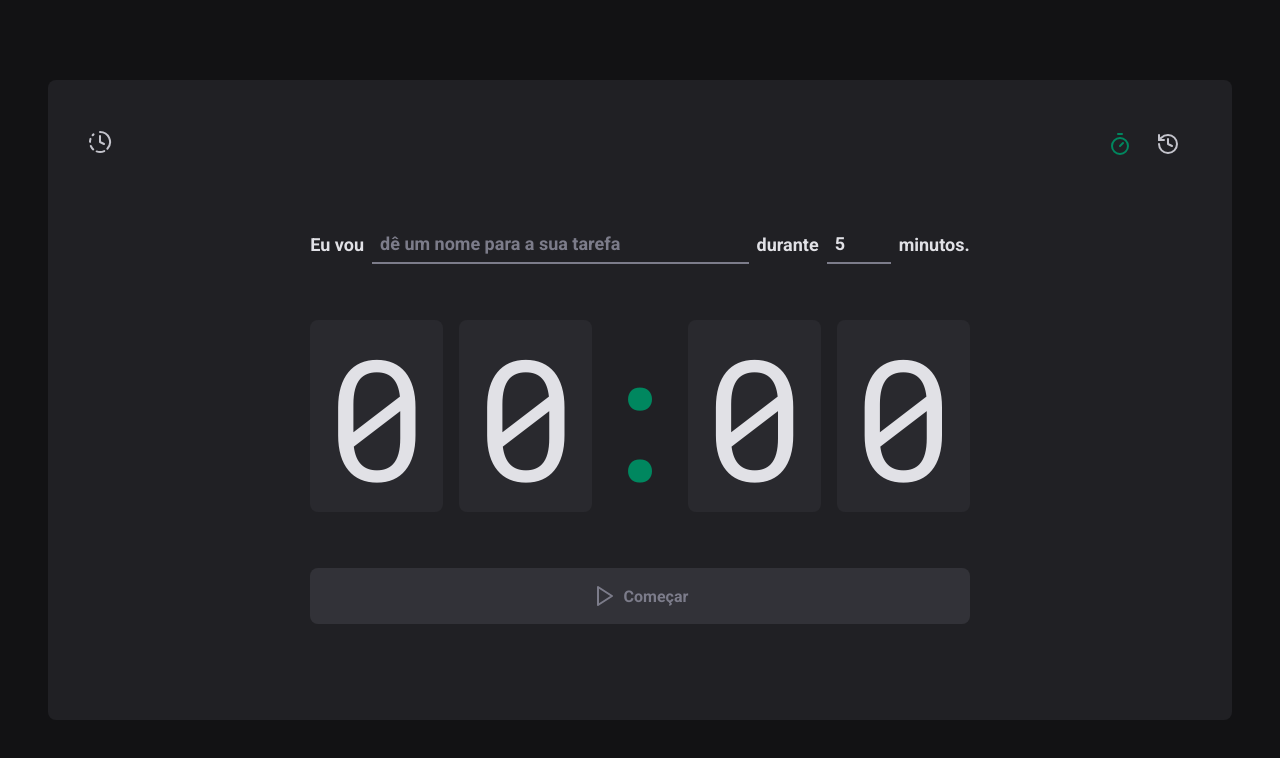
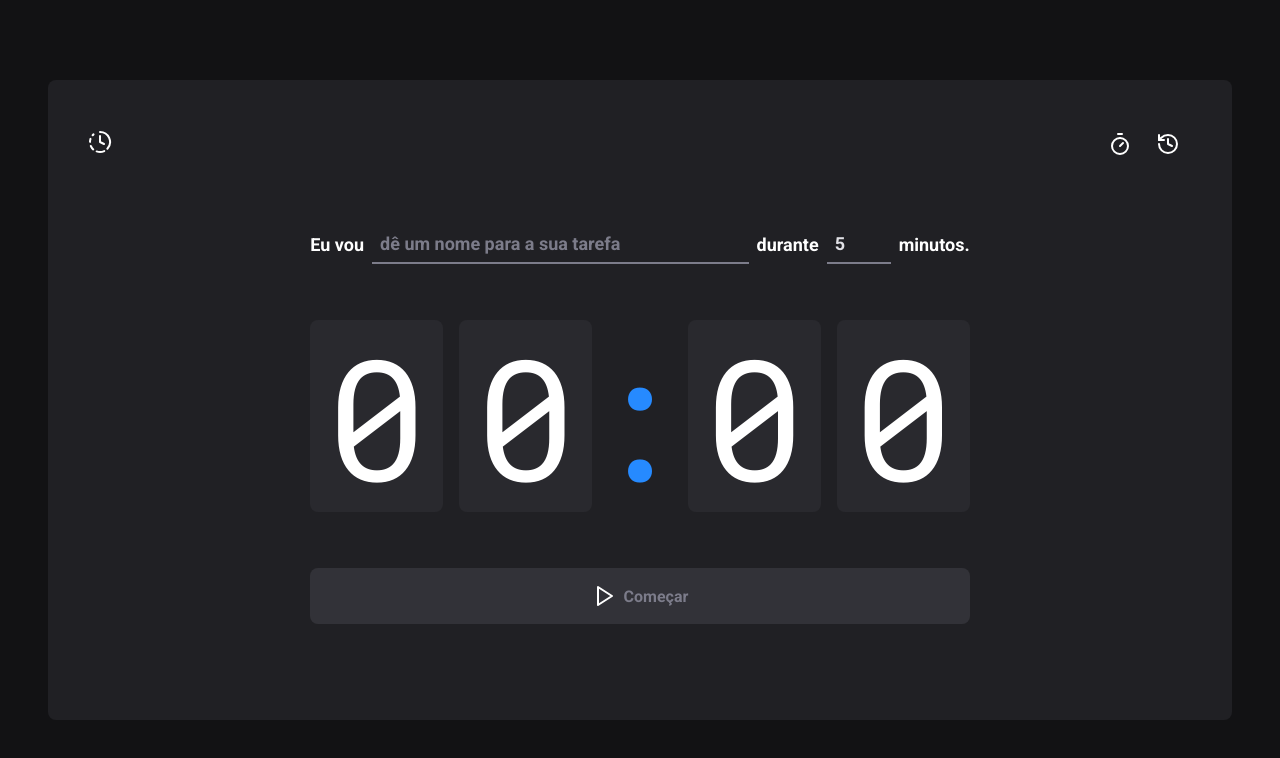
Before and after one commit to lucascarozza/timer, a React (Vite) app: page / in a window 1280 px wide. Shown: the top 758 px of the page. Built offline with nearby package versions, Linux system fonts and the light colour scheme.

Commit message:
Minor design changes

```diff
--- a/src/components/Header/styles.ts
+++ b/src/components/Header/styles.ts
@@ -18,7 +18,7 @@ export const NavigationItem = styled.li`
   border-bottom: 3px solid transparent;
 
   &:hover {
-    border-bottom: 3px solid ${(props) => props.theme["green-500"]};
+    border-bottom: 3px solid ${(props) => props.theme["blue-500"]};
   }
 
   a {
@@ -29,7 +29,7 @@ export const NavigationItem = styled.li`
     height: 100%;
 
     &.active {
-    color: ${(props) => props.theme["green-500"]};
+    color: ${(props) => props.theme["blue-500"]};
   }
   }
 `;
--- a/src/pages/Home/components/Countdown/styles.ts
+++ b/src/pages/Home/components/Countdown/styles.ts
@@ -25,5 +25,5 @@ export const Colon = styled.div`
   padding-right: 0.8rem;
   overflow: hidden;
 
-  color: ${(props) => props.theme["green-500"]};
+  color: ${(props) => props.theme["blue-500"]};
 `;
--- a/src/pages/Home/components/NewCycleForm/styles.ts
+++ b/src/pages/Home/components/NewCycleForm/styles.ts
@@ -29,7 +29,7 @@ const baseInput = styled.input`
 
   &:not(:disabled):focus {
     box-shadow: none;
-    border-bottom: 2px solid ${(props) => props.theme["green-500"]};
+    border-bottom: 2px solid ${(props) => props.theme["blue-500"]};
   }
 
   &:disabled {
--- a/src/pages/Home/styles.ts
+++ b/src/pages/Home/styles.ts
@@ -43,7 +43,7 @@ export const baseCountdownButton = styled.button`
 `;
 
 export const StartCountdownButton = styled(baseCountdownButton)`
-  background: ${(props) => props.theme["green-500"]};
+  background: ${(props) => props.theme["blue-500"]};
 
   color: ${(props) => props.theme["gray-100"]};
   font-weight: bold;
@@ -55,7 +55,7 @@ export const StartCountdownButton = styled(baseCountdownButton)`
   }
 
   &:not(:disabled):hover {
-    background: ${(props) => props.theme["green-700"]};
+    background: ${(props) => props.theme["blue-700"]};
   }
 `;
 
--- a/src/styles/global.ts
+++ b/src/styles/global.ts
@@ -5,11 +5,12 @@ export const GlobalStyle = createGlobalStyle`
     box-sizing: border-box;
     margin: 0;
     padding: 0;
+    color: ${(props) => props.theme.white}
   }
 
   :focus {
     outline: 0;
-    box-shadow: 0 0 0 2px ${(props) => props.theme["green-500"]};
+    box-shadow: 0 0 0 2px ${(props) => props.theme["blue-500"]};
   }
 
   body {
--- a/src/styles/themes/default.ts
+++ b/src/styles/themes/default.ts
@@ -10,9 +10,11 @@ export const defaultTheme = {
   "gray-800": "#202024",
   "gray-900": "#121214",
 
-  "green-300": "#00B37E",
+  "blue-300": "#339DFF",
+  "blue-500": "#268AFF",
+  "blue-700": "#1973E6",
+
   "green-500": "#00875F",
-  "green-700": "#015F43",
 
   "red-500": "#AB222E",
   "red-700": "#7A1921",
```
